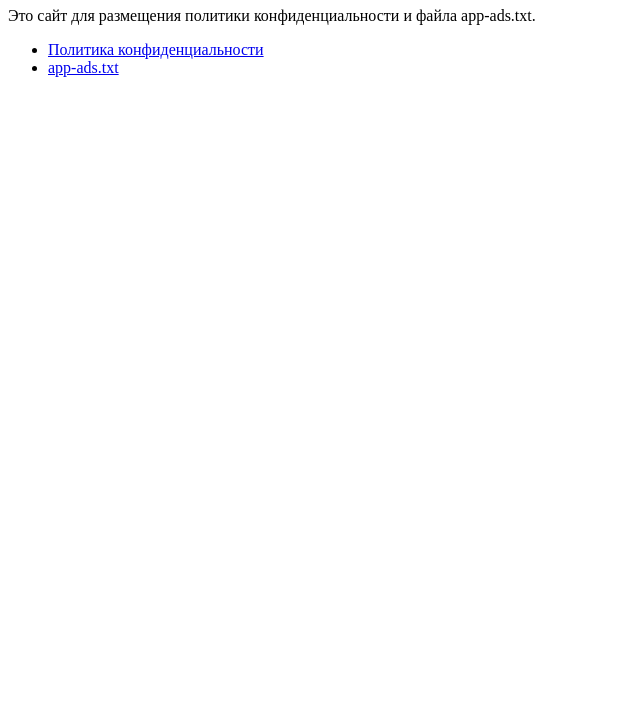
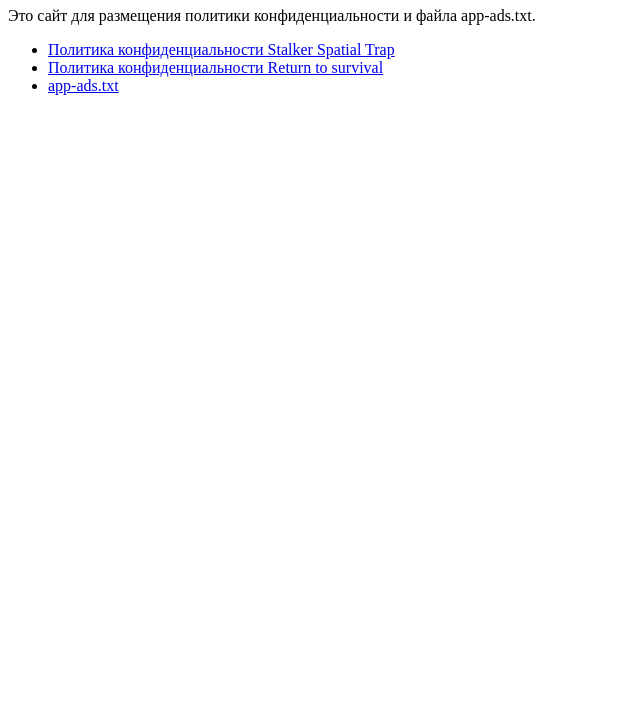
Before and after one commit to cleverfundeveloper-hub/cleverfundeveloper-hub.github.io, a plain HTML site: page index.html in a window 1280 px wide. Shown: the part 73-800 px from the top of the page, without its empty margins (0-640 px from the left). Drawn offline with Linux system fonts and the light colour scheme.

Commit message:
index.html

```diff
--- a/index.html
+++ b/index.html
@@ -9,7 +9,8 @@
     <h1>Добро пожаловать!</h1>
     <p>Это сайт для размещения политики конфиденциальности и файла app-ads.txt.</p>
     <ul>
-        <li><a href="privacy.html">Политика конфиденциальности</a></li>
+        <li><a href="privacy-stalker.html">Политика конфиденциальности Stalker Spatial Trap</a></li>
+        <li><a href="privacy.html">Политика конфиденциальности Return to survival</a></li>
         <li><a href="app-ads.txt">app-ads.txt</a></li>
     </ul>
 </body>
```
